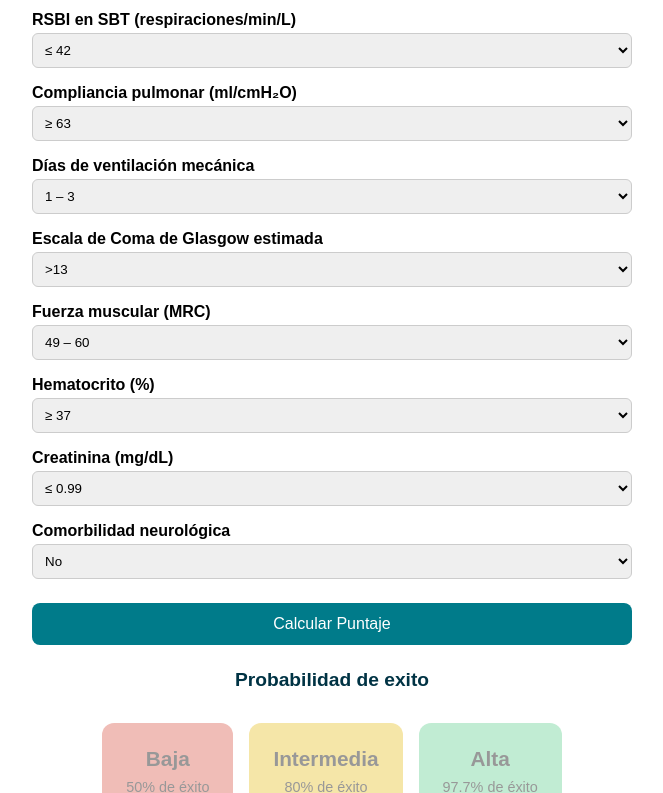
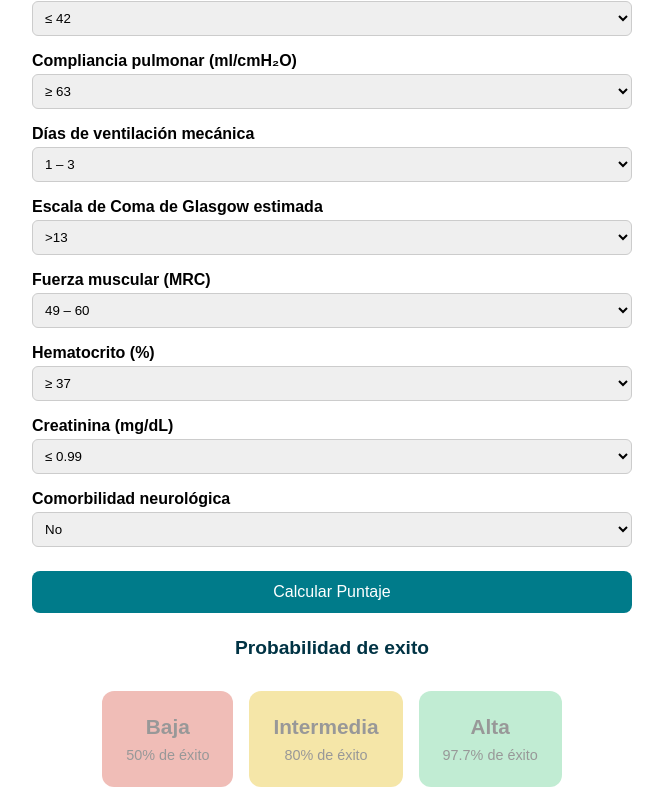
Before and after one commit to DiegooCb/ExPreS, a plain HTML site: page index.html in a window 1280 px wide. Shown: the part 159-952 px from the top of the page, without its empty margins (308-971 px from the left). Drawn offline with nearby package versions, Linux system fonts and the light colour scheme.

Commit message:
Update index.html

```diff
--- a/index.html
+++ b/index.html
@@ -11,7 +11,7 @@
       font-family: Arial, sans-serif;
       background: #f4f4f4;
       margin: 0;
-      padding: 3rem;
+      padding: 1rem;
     }
     .container {
       max-width: 600px;
```
